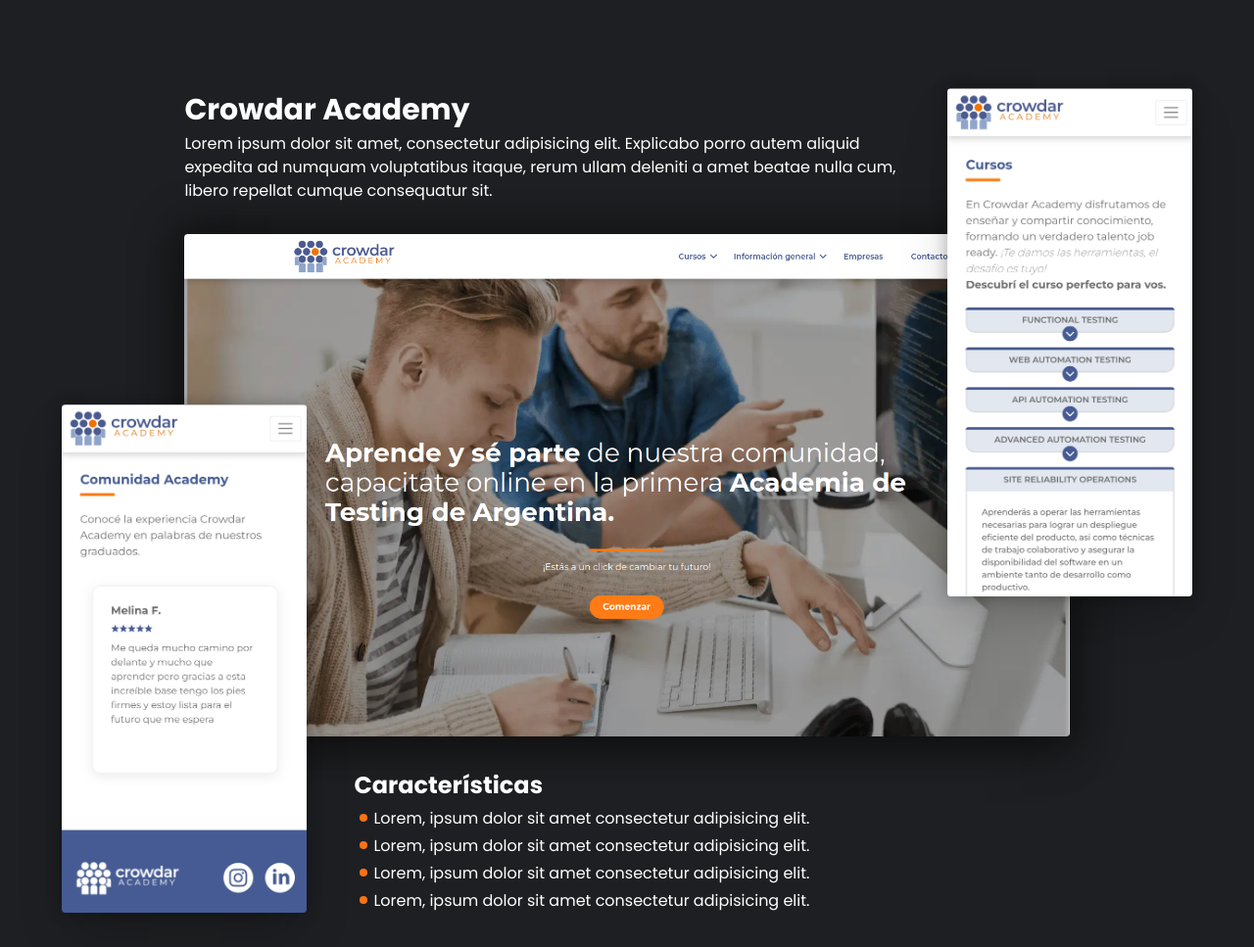
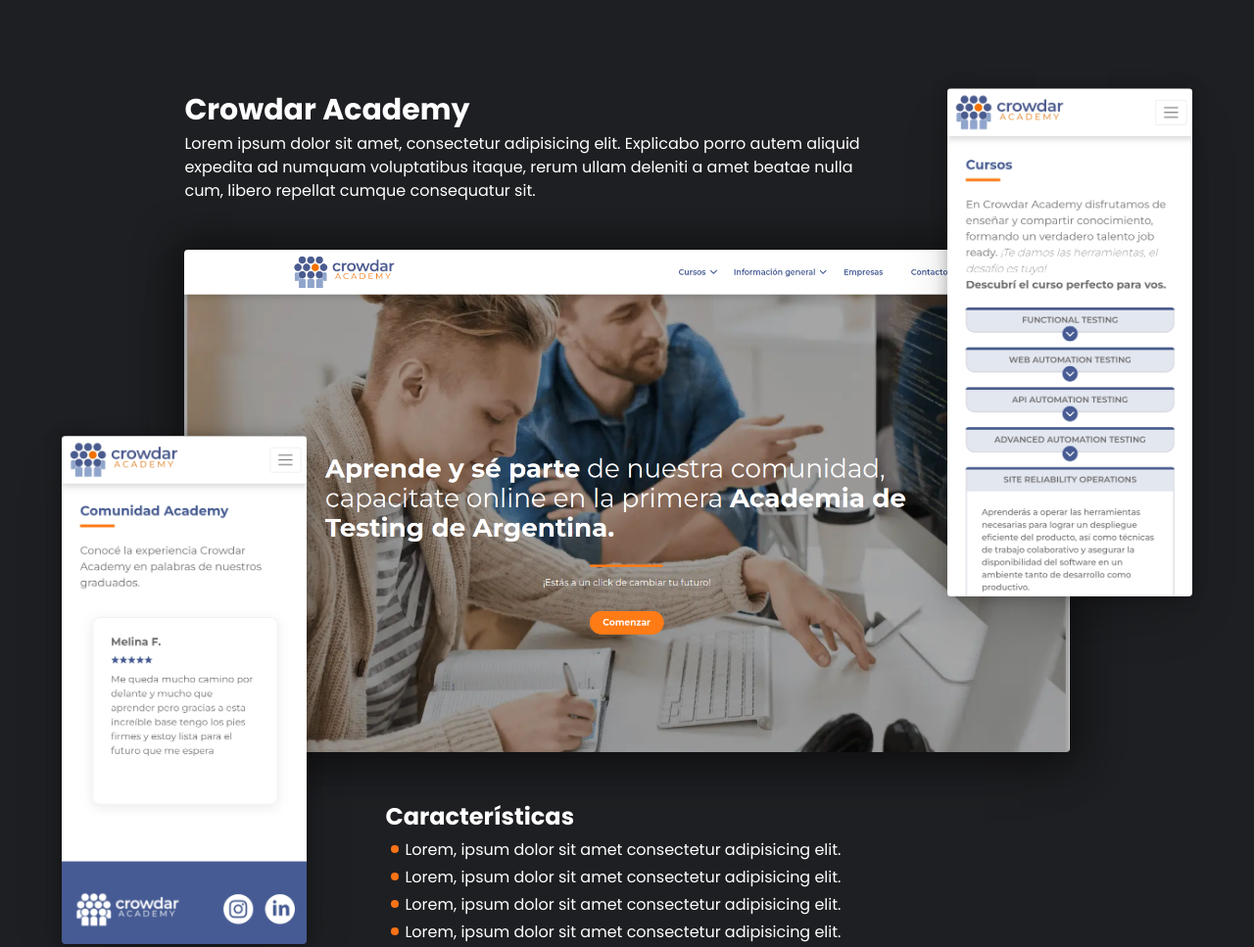
Before and after one commit to pedro-moran228/portfolio, an Astro site: page / in a window 1280 px wide. Shown: the part 820-1787 px from the top of the page at 98% size. Built offline with nearby package versions, Linux system fonts and the light colour scheme; Astro itself is replaced by a stand-in of ours.

Commit message:
more spaces

```diff
--- a/src/components/ExperienceSection/ExperienceSection.astro
+++ b/src/components/ExperienceSection/ExperienceSection.astro
@@ -13,9 +13,9 @@
   </header>
   <article class="container mt-10 space-y-8 text-white">
     <section class="container relative">
-      <header class="max-w-[calc(100%-125px)] pb-8 pr-12">
+      <header class="max-w-[calc(100%-125px)] pb-12 pr-20">
         <h3 class="">Crowdar Academy</h3>
-        <p class="">
+        <p>
           Lorem ipsum dolor sit amet, consectetur adipisicing elit. Explicabo
           porro autem aliquid expedita ad numquam voluptatibus itaque, rerum
           ullam deleniti a amet beatae nulla cum, libero repellat cumque
@@ -44,7 +44,7 @@
           alt="academy-mobile"
         />
       </div>
-      <footer class="ml-auto max-w-[calc(100%-125px)] pt-8 pl-12">
+      <footer class="ml-auto max-w-[calc(100%-125px)] pt-12 pl-20">
         <h4 class="text-[24px]">Características</h4>
         <ul class="pl-5 mt-1 space-y-1 [&>li]:marker">
           <li>Lorem, ipsum dolor sit amet consectetur adipisicing elit.</li>
```
